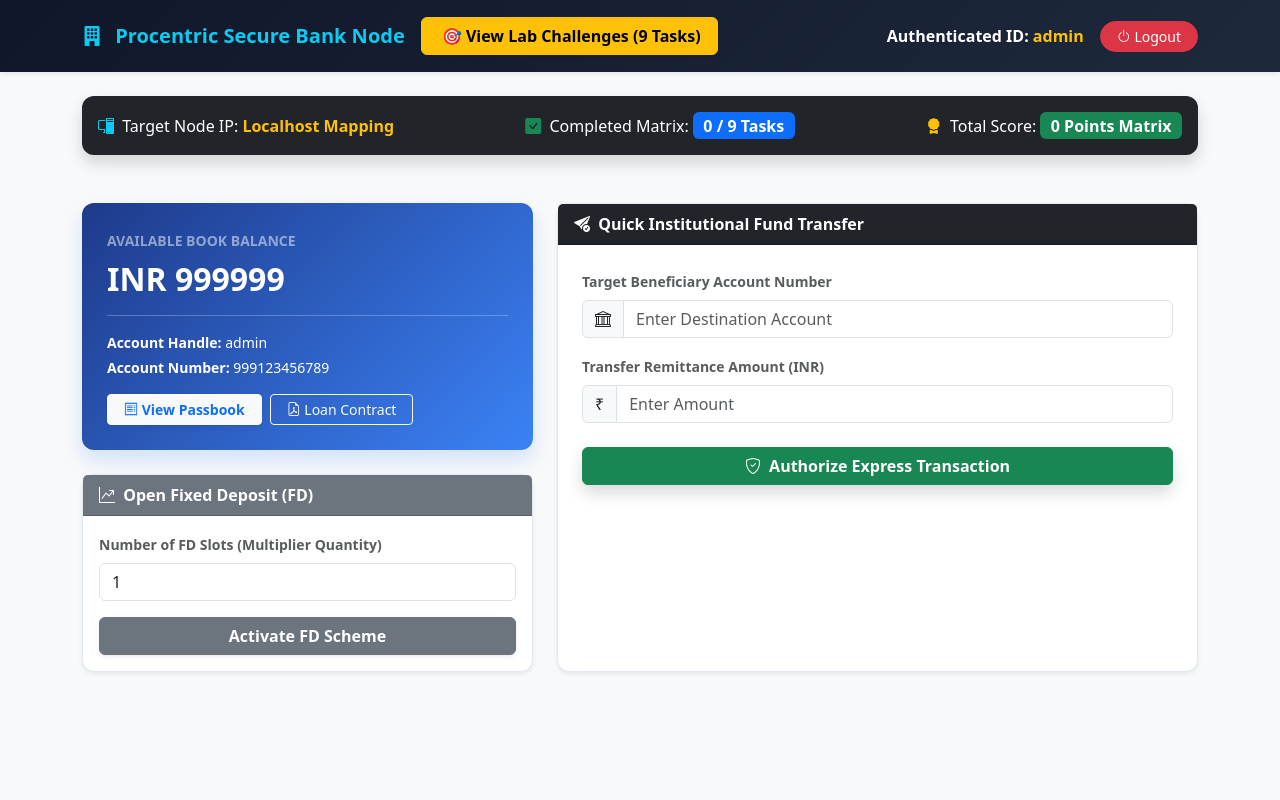
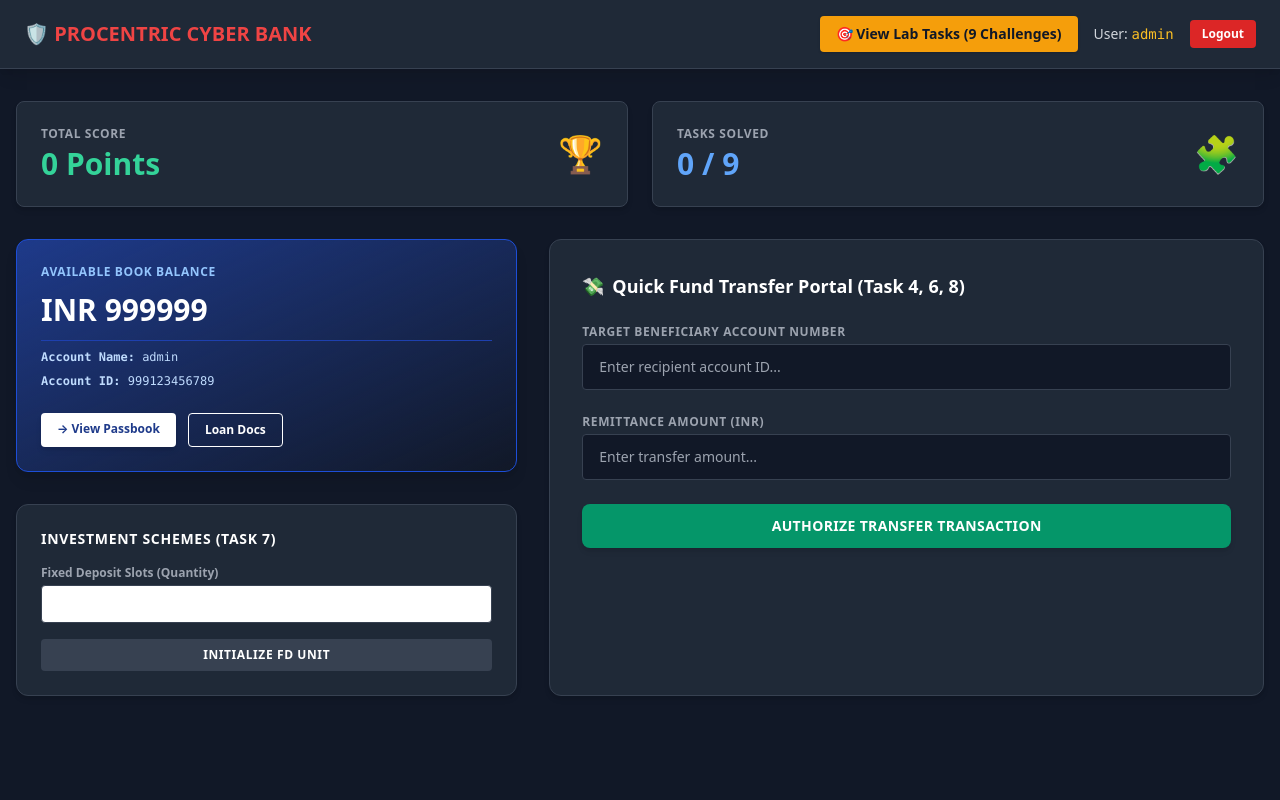
Before and after one commit to tibinjohn193-blip/procentric-cyber-bank, a Flask app: page /dashboard in a window 1280 px wide. Run offline with Flask 3, Linux system fonts and the light colour scheme; a user stored in the database is signed in.

Commit message:
scoreboard.html

```diff
--- a/templates/scoreboard.html
+++ b/templates/scoreboard.html
@@ -2,112 +2,102 @@
 <html lang="en">
 <head>
     <meta charset="UTF-8">
-    <title>Customer Dashboard - Cyber Bank</title>
-    <link rel="stylesheet" href="https://cdn.jsdelivr.net/npm/bootstrap@5.3.0/dist/css/bootstrap.min.css">
-    <link rel="stylesheet" href="https://cdn.jsdelivr.net/npm/bootstrap-icons@1.10.5/font/bootstrap-icons.css">
-    <style>
-        .navbar-custom { background: linear-gradient(135deg, #0f172a 0%, #1e293b 100%); }
-        .metric-card { background: white; border-radius: 12px; box-shadow: 0 4px 15px rgba(0,0,0,0.05); border: 1px solid #e2e8f0; }
-        .balance-display {
-            background: linear-gradient(135deg, #1e3a8a 0%, #3b82f6 100%);
-            color: white; border-radius: 12px; padding: 25px; box-shadow: 0 10px 20px rgba(59, 130, 246, 0.2);
-        }
-    </style>
+    <title>Customer Dashboard - Scoreboard</title>
+    <link href="https://cdn.jsdelivr.net/npm/tailwindcss@2.2.19/dist/tailwind.min.css" rel="stylesheet">
 </head>
-<body class="bg-light">
-    <nav class="navbar navbar-expand-lg navbar-dark navbar-custom shadow-sm py-3">
-        <div class="container">
-            <a class="navbar-brand fw-bold text-info" href="#"><i class="bi bi-building-fill me-2"></i> Procentric Secure Bank Node</a>
-            <a href="/tasks" target="_blank" class="btn btn-warning fw-bold shadow-sm px-3"><i class="bi bi-crosshair me-1"></i>🎯 View Lab Challenges (9 Tasks)</a>
-            <span class="navbar-text text-white ms-auto fw-semibold">Authenticated ID: <b class="text-warning">{{ user.username }}</b></span>
-            <a href="/logout" class="btn btn-danger btn-sm ms-3 px-3 rounded-pill"><i class="bi bi-power"></i> Logout</a>
+<body class="bg-gray-900 text-gray-100 min-h-screen">
+
+    <nav class="bg-gray-800 border-b border-gray-700 px-6 py-4 flex justify-between items-center shadow-lg">
+        <span class="text-xl font-bold text-red-500">🛡️ PROCENTRIC CYBER BANK</span>
+        <div class="flex items-center space-x-4">
+            <a href="/tasks" class="bg-yellow-500 hover:bg-yellow-600 text-gray-900 px-4 py-2 rounded font-bold text-sm shadow">🎯 View Lab Tasks (9 Challenges)</a>
+            <span class="text-gray-300 text-sm">User: <code class="text-yellow-400 font-mono">{{ user.username }}</code></span>
+            <a href="/logout" class="bg-red-600 hover:bg-red-700 text-white px-3 py-1.5 rounded text-xs font-semibold">Logout</a>
         </div>
     </nav>
 
-    <div class="container mt-4">
-        <div class="row mb-4">
-            <div class="col-12">
-                <div class="card text-white bg-dark shadow border-0" style="border-radius: 12px;">
-                    <div class="card-body d-flex justify-content-between align-items-center py-3 flex-wrap gap-2">
-                        <span><i class="bi bi-pc-display text-info me-1"></i> Target Node IP: <strong class="text-warning">Localhost Mapping</strong></span>
-                        <span><i class="bi bi-check-square-fill text-success me-1"></i> Completed Matrix: <strong class="badge bg-primary fs-6">{{ solved_count }} / 9 Tasks</strong></span>
-                        <span><i class="bi bi-award-fill text-warning me-1"></i> Total Score: <strong class="badge bg-success fs-6">{{ score }} Points Matrix</strong></span>
-                    </div>
+    <main class="max-w-7xl mx-auto px-4 py-8">
+        <div class="grid grid-cols-1 md:grid-cols-2 gap-6 mb-8">
+            <div class="bg-gray-800 border border-gray-700 p-6 rounded-lg shadow-md flex items-center justify-between">
+                <div>
+                    <p class="text-gray-400 text-xs uppercase tracking-wider font-semibold">Total Score</p>
+                    <h3 class="text-3xl font-extrabold text-green-400 mt-1">{{ score }} Points</h3>
                 </div>
+                <span class="text-4xl">🏆</span>
+            </div>
+            <div class="bg-gray-800 border border-gray-700 p-6 rounded-lg shadow-md flex items-center justify-between">
+                <div>
+                    <p class="text-gray-400 text-xs uppercase tracking-wider font-semibold">Tasks Solved</p>
+                    <h3 class="text-3xl font-extrabold text-blue-400 mt-1">{{ solved_count }} / 9</h3>
+                </div>
+                <span class="text-4xl">🧩</span>
             </div>
         </div>
 
         {% if sql_flag %}
-        <div class="alert alert-warning shadow border-0 d-flex align-items-center">
-            <i class="bi bi-rocket-takeoff-fill fs-4 me-2 text-danger"></i>
-            <div>🚀 <b>SQL Injection Authentication Bypass Achieved!</b> Captured Token Flag: <strong class="text-danger">{{ sql_flag }}</strong></div>
+        <div class="bg-yellow-950 border border-yellow-700 text-yellow-200 p-4 rounded-lg mb-8 shadow-md">
+            🚀 <b>SQL Injection Bypass Successful!</b> Flag: <code class="bg-gray-900 text-red-400 px-2 py-1 rounded font-bold">{{ sql_flag }}</code>
         </div>
         {% endif %}
 
         {% with messages = get_flashed_messages() %}
-          {% if messages %}
-            {% for message in messages %}
-              {% if 'success:' in message %}
-                <div class="alert alert-success shadow border-0">🎉 {{ message.replace('success:','') }}</div>
-              {% else %}
-                <div class="alert alert-danger shadow border-0">⚠️ {{ message.replace('danger:','') }}</div>
-              {% endif %}
-            {% endfor %}
-          {% endif %}
+            {% if messages %}
+                <div class="mb-6 space-y-2">
+                    {% for message in messages %}
+                        <div class="p-4 rounded-lg text-sm {% if 'success:' in message %} bg-green-950 border border-green-800 text-green-200 {% else %} bg-red-950 border border-red-800 text-red-200 {% endif %}">
+                            {{ message.replace('success:','').replace('danger:','') }}
+                        </div>
+                    {% endfor %}
+                </div>
+            {% endif %}
         {% endwith %}
 
-        <div class="row mt-3 g-4">
-            <div class="col-md-5">
-                <div class="balance-display mb-4">
-                    <small class="text-white-50 text-uppercase fw-bold">Available Book Balance</small>
-                    <h2 class="fw-bold my-2">INR {{ user.balance }}</h2>
-                    <hr class="opacity-20">
-                    <p class="small mb-1"><b>Account Handle:</b> {{ user.username }}</p>
-                    <p class="small mb-3"><b>Account Number:</b> {{ user.account_number }}</p>
-                    <div class="d-flex gap-2">
-                        <a href="/passbook/{{ user.id }}" target="_blank" class="btn btn-sm btn-light fw-bold text-primary px-3 shadow-sm"><i class="bi bi-receipt"></i> View Passbook</a>
-                        <a href="/download/loan_101.pdf" target="_blank" class="btn btn-sm btn-outline-light px-3"><i class="bi bi-file-earmark-pdf"></i> Loan Contract</a>
+        <div class="grid grid-cols-1 lg:grid-cols-12 gap-8">
+            <div class="lg:col-span-5 space-y-8">
+                <div class="bg-gradient-to-br from-blue-900 to-indigo-950 border border-blue-700 p-6 rounded-xl shadow-lg">
+                    <p class="text-blue-300 text-xs uppercase tracking-wider font-bold">Available Book Balance</p>
+                    <h2 class="text-3xl font-extrabold text-white my-3">INR {{ user.balance }}</h2>
+                    <div class="space-y-2 text-xs font-mono pt-2 border-t border-blue-800">
+                        <p class="text-blue-200"><b>Account Name:</b> {{ user.username }}</p>
+                        <p class="text-blue-200"><b>Account ID:</b> {{ user.account_number }}</p>
+                    </div>
+                    <div class="mt-6 flex space-x-3">
+                        <a href="/passbook/{{ user.id }}" target="_blank" class="bg-white hover:bg-gray-100 text-blue-900 px-4 py-2 rounded font-bold text-xs shadow-md transition">&rarr; View Passbook</a>
+                        <a href="/download/loan_101.pdf" target="_blank" class="border border-white hover:bg-white hover:text-blue-900 text-white px-4 py-2 rounded font-bold text-xs transition">Loan Docs</a>
                     </div>
                 </div>
 
-                <div class="card metric-card shadow-sm">
-                    <div class="card-header bg-secondary text-white fw-bold"><i class="bi bi-graph-up-arrow me-1"></i> Open Fixed Deposit (FD)</div>
-                    <div class="card-body">
-                        <form action="/open-fd" method="POST">
-                            <label class="form-label text-muted small fw-semibold">Number of FD Slots (Multiplier Quantity)</label>
-                            <input type="number" name="qty" class="form-control mb-3" value="1">
-                            <button type="submit" class="btn btn-secondary w-100 fw-bold shadow-sm">Activate FD Scheme</button>
-                        </form>
-                    </div>
+                <div class="bg-gray-800 border border-gray-700 p-6 rounded-xl shadow-md">
+                    <h3 class="text-sm font-bold text-white uppercase tracking-wider mb-4">Investment Schemes (Task 7)</h3>
+                    <form action="/open-fd" method="POST">
+                        <div class="mb-4">
+                            <label class="block text-xs font-semibold text-gray-400 mb-1">Fixed Deposit Slots (Quantity)</label>
+                            <input type="number" name="qty" value="1" class="w-full bg-gray-950 border border-gray-700 rounded px-3 py-2 text-sm text-white focus:outline-none focus:border-blue-500">
+                        </div>
+                        <button type="submit" class="w-full bg-gray-700 hover:bg-gray-600 text-white font-bold py-2 rounded text-xs tracking-wider uppercase transition">Initialize FD Unit</button>
+                    </form>
                 </div>
             </div>
 
-            <div class="col-md-7">
-                <div class="card metric-card shadow-sm h-100">
-                    <div class="card-header bg-dark text-white fw-bold"><i class="bi bi-send-check-fill me-1"></i> Quick Institutional Fund Transfer</div>
-                    <div class="card-body p-4">
-                        <form action="/quick-transfer" method="POST">
-                            <div class="mb-3">
-                                <label class="form-label text-muted small fw-semibold">Target Beneficiary Account Number</label>
-                                <div class="input-group">
-                                    <span class="input-group-text bg-light"><i class="bi bi-bank"></i></span>
-                                    <input type="text" name="target_account" class="form-control" placeholder="Enter Destination Account" required>
-                                </div>
-                            </div>
-                            <div class="mb-4">
-                                <label class="form-label text-muted small fw-semibold">Transfer Remittance Amount (INR)</label>
-                                <div class="input-group">
-                                    <span class="input-group-text bg-light">₹</span>
-                                    <input type="number" name="amount" class="form-control" placeholder="Enter Amount" required>
-                                </div>
-                            </div>
-                            <input type="hidden" name="vip_bypass_token" value="default_user_route">
-                            <button type="submit" class="btn btn-success w-100 py-2.5 fw-bold shadow"><i class="bi bi-shield-check me-1"></i> Authorize Express Transaction</button>
-                        </form>
-                    </div>
+            <div class="lg:col-span-7">
+                <div class="bg-gray-800 border border-gray-700 p-8 rounded-xl shadow-md h-full">
+                    <h3 class="text-lg font-bold text-white mb-6 flex items-center"><span class="mr-2">💸</span> Quick Fund Transfer Portal (Task 4, 6, 8)</h3>
+                    <form action="/quick-transfer" method="POST" class="space-y-6">
+                        <div>
+                            <label class="block text-xs font-semibold text-gray-400 uppercase tracking-wider mb-1">Target Beneficiary Account Number</label>
+                            <input type="text" name="target_account" placeholder="Enter recipient account ID..." required class="w-full bg-gray-900 border border-gray-700 rounded px-4 py-3 text-sm text-white focus:outline-none focus:border-blue-500 transition">
+                        </div>
+                        <div>
+                            <label class="block text-xs font-semibold text-gray-400 uppercase tracking-wider mb-1">Remittance Amount (INR)</label>
+                            <input type="number" name="amount" placeholder="Enter transfer amount..." required class="w-full bg-gray-900 border border-gray-700 rounded px-4 py-3 text-sm text-white focus:outline-none focus:border-blue-500 transition">
+                        </div>
+                        <input type="hidden" name="vip_bypass_token" value="standard_user_pipeline">
+                        <button type="submit" class="w-full bg-green-600 hover:bg-green-700 text-white font-bold py-3 rounded-lg text-sm uppercase tracking-wide shadow-md transition">Authorize Transfer Transaction</button>
+                    </form>
                 </div>
             </div>
         </div>
-    </div>
+    </main>
+
 </body>
 </html>
```
